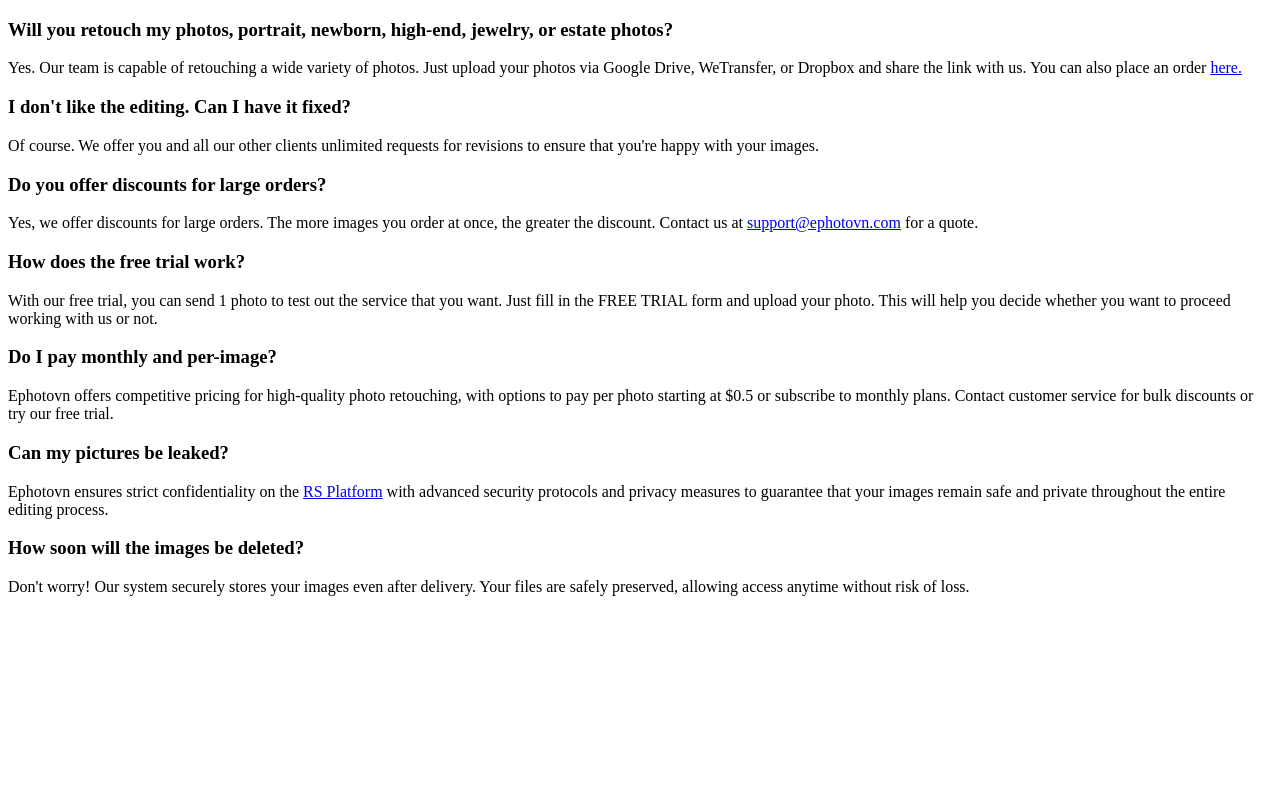
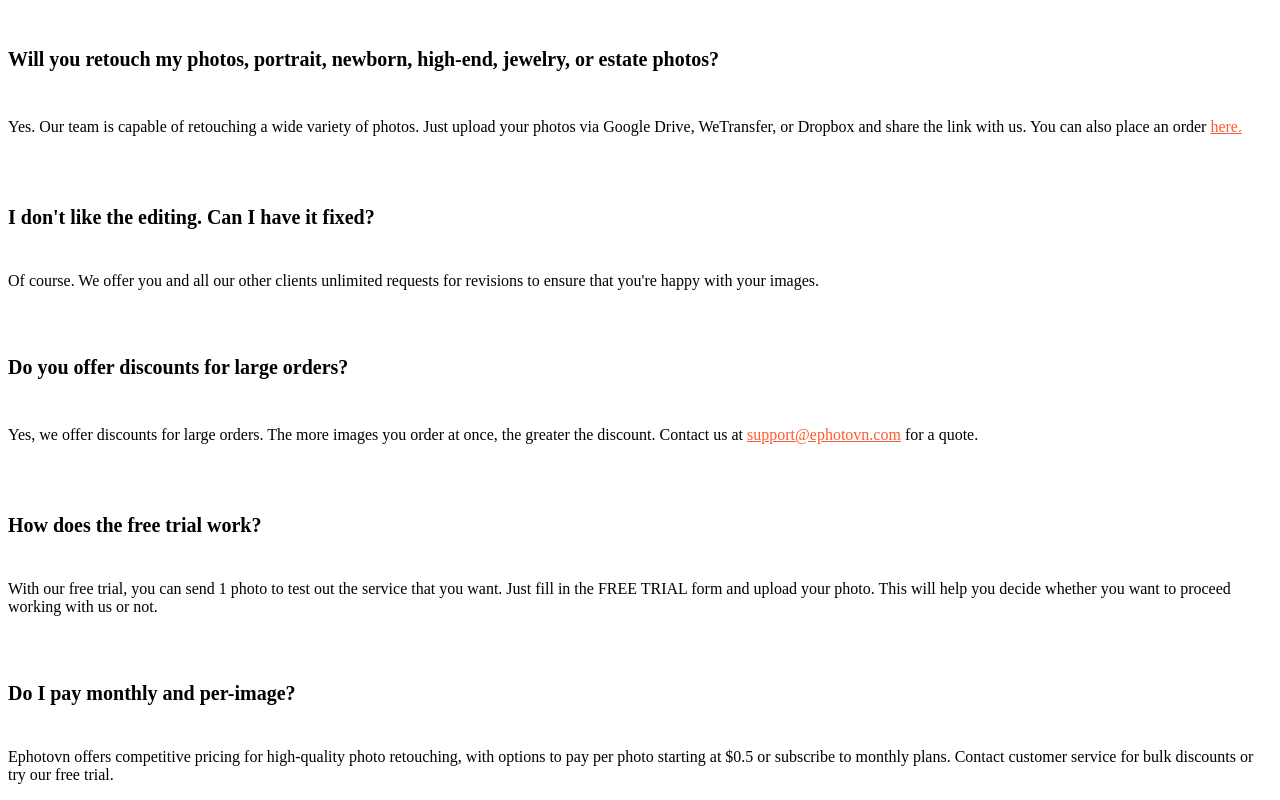
Before and after one commit to s2attack2s/Test, a plain HTML site: page index.html in a window 1280 px wide. Shown: the top 800 px of the page. Drawn offline with nearby package versions, Linux system fonts and the light colour scheme.

Commit message:
Update index.html

```diff
--- a/index.html
+++ b/index.html
@@ -5,11 +5,63 @@
         <meta name="viewport" content="width=device-width, initial-scale=1.0" />
         <title>Document</title>
         <style>
-           .question-item_title {
+       .question-item_title {
                 /* background: url(../images/add.svg) no-repeat right; */
                 background-position-y: 0;
             }
 
+            .question-box .d-block {
+                /* background: url(../images/minus.svg) no-repeat right; */
+                background-position-y: 0;
+            }
+
+            .question-box a {
+                font-size: 16px;
+                font-style: normal;
+                font-weight: 400;
+                line-height: 26px;
+                margin-bottom: 24px;
+                color: #ff5b33;
+            }
+
+            .question-box a:hover {
+                text-decoration: none;
+            }
+
+            .question-item_title {
+                display: flex !important;
+                gap: 120px;
+                margin-top: 24px;
+                cursor: pointer;
+            }
+
+            .question-box_border {
+                /* background-image: url(../images/home/line.svg); */
+                background-repeat: repeat;
+                height: 2px;
+            }
+
+            .question-item_title h3 {
+                font-size: 20px;
+                font-style: normal;
+                font-weight: 700;
+                line-height: 30px;
+                margin-bottom: 24px;
+                flex: 1 0 0;
+                max-width: 789px;
+            }
+
+            .question-item_title a {
+                font-size: 15px;
+                font-style: normal;
+                font-weight: 500;
+                line-height: 23px;
+                text-decoration-line: underline;
+            }
+
+            .question-item_title a:hover {
+                color: #868686;
+            }
 
 
         </style>
```
